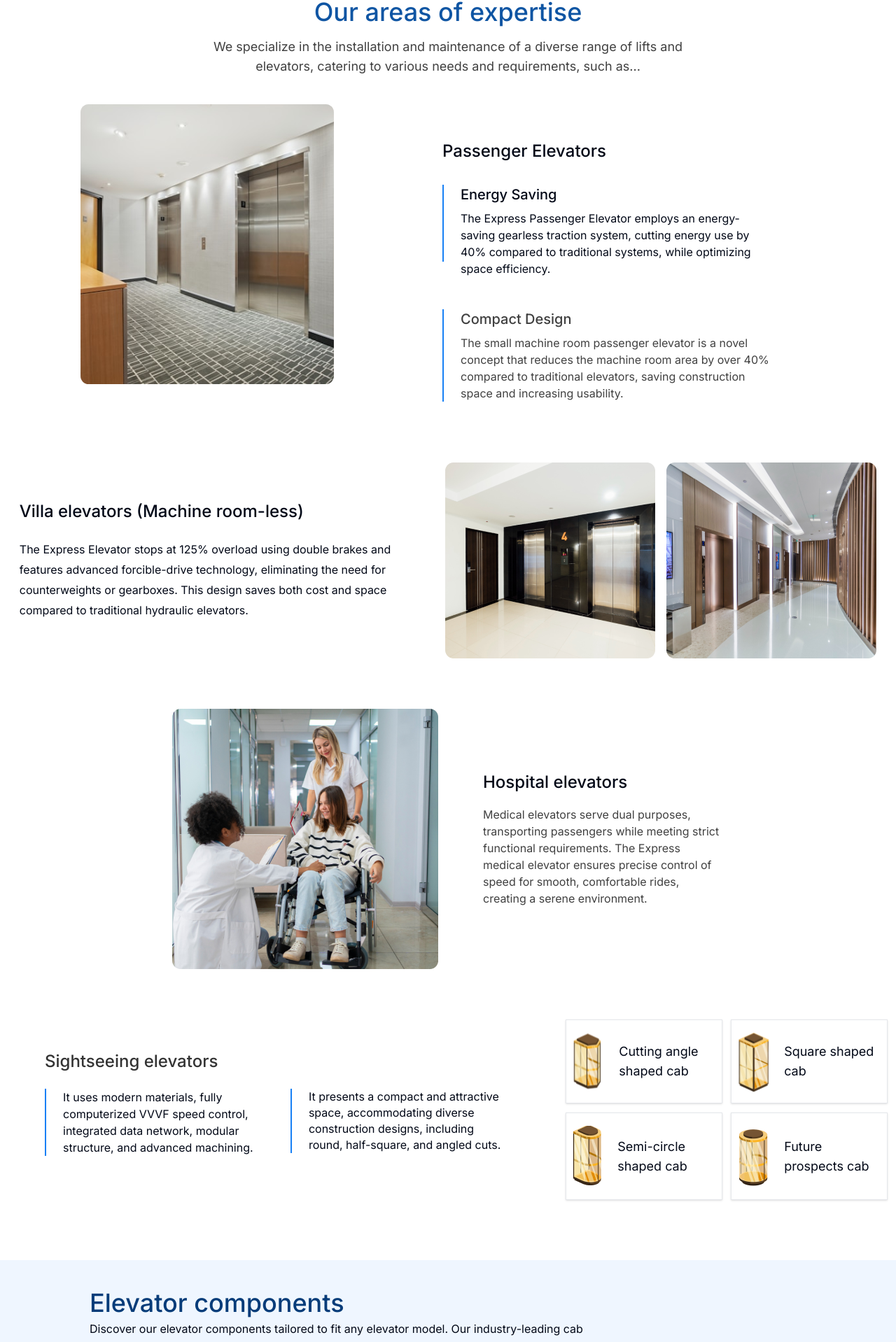
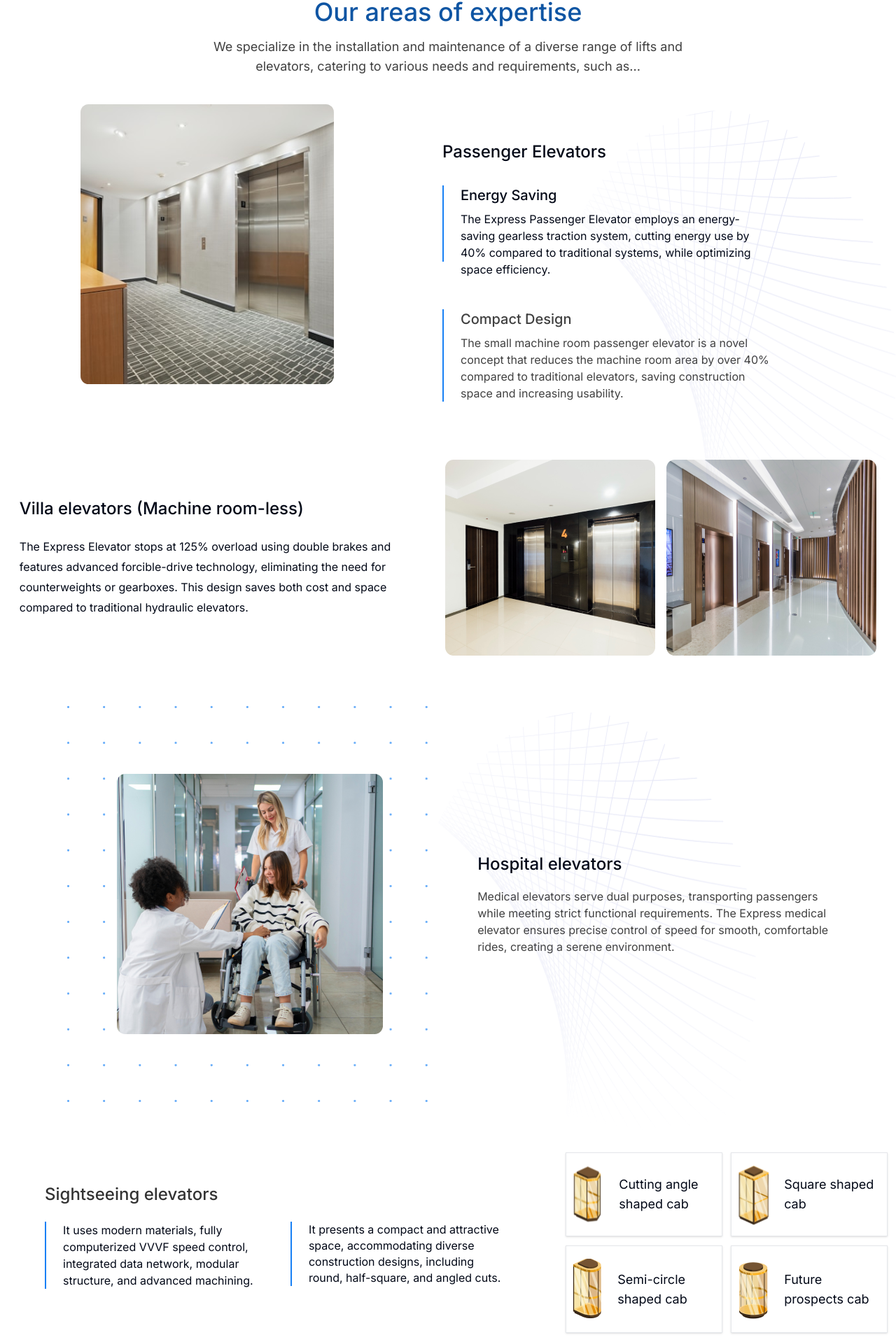
Before and after one commit to Rwinkah/express-elevator, a React (Vite) app: page / in a window 1280 px wide. Shown: the part 2026-3944 px from the top of the page at 70% size. Built offline with nearby package versions, Linux system fonts and the light colour scheme.

Commit message:
update image background

```diff
--- a/src/components/Expertise.tsx
+++ b/src/components/Expertise.tsx
@@ -6,13 +6,15 @@ import cutCab from '../assets/cutAngleCab.svg'
 import semiCab from '../assets/semiCircleCab.png'
 import futureCab from '../assets/futureCab.png'
 import squareCab from '../assets/squareShapedCab.svg'
+import meshBack from '../assets/mesh_baground.svg'
+import dotsBack from '../assets/bacground_dots.svg'
 
 // import grid from '../assets/grid.png'
 // import mesh from '../assets/mesh.png'
 export default function Expertise() {
     return(
         <section id="expertise-section" className="flex flex-col items-center h-[fit] bg-white">
-            <div id="expertise-headertext" className=" flex flex-col mt-[60px] lg:pl-[150px] lg:pr-[150px] items-center ">
+            <div id="expertise-headertext" className=" flex flex-col mt-[60px] lg:pl-[150px] lg:pr-[150px] items-center " >
                 <h2 className="text-expBlueDark lg:text-4xl text-2xl font-medium text-center mb-4">
                     Our areas of expertise
                 </h2>
@@ -49,16 +51,15 @@ export default function Expertise() {
                         </div>
 
                     </span>
-                    <span>
 
-                    </span>
                     </div>
+                    <img src={meshBack} className='z[-1] hidden xl:flex absolute right-0 2xl:right-[200px] w-[500px] h-[766px]' />
 
                 </div>
                 <div></div>
                 {/* <img className=' absolute z-0 w-[30rem] h-[30rem]' src={mesh} /> */}
             </div>
-            <div className=' flex lg:flex-row flex-col justify-around w-[80%] md:w-full pl-2 pr-2 mb-[4.5rem] 2xl:pl-[150px] 2xl:pr-[150px]'>
+            <div className=' flex lg:flex-row flex-col justify-around w-[80%] md:w-full pl-2 pr-2 mb-[4.5rem] 2xl:pl-[80px] 2xl:pr-[80px]'>
                 <div className='lg:w-[45%] flex flex-col justify-center'>
                     <h3 className='text-2xl mb-[1.5rem] font-medium'>Villa elevators (Machine room-less)</h3>
                     <p className=' leading-[20px] lg:leading-[29.05px] w-full mb-6 lg:mb-0 text-[12px] lg:text-base'>
@@ -72,9 +73,14 @@ export default function Expertise() {
                     <img className='flex w-full h-auto' src={expImg3} />
                 </div>
             </div>
-            <div className='flex  lg:flex-row gap-[4rem] flex-col-reverse  justify-evenly w-[85%] mb-[4.5rem] xl:pl-[150px] xl:pr-[150px]'>
+            <div className='flex  lg:flex-row gap-[4rem] flex-col-reverse  justify-evenly w-[85%] mb-[4.5rem] 2xl:pl-[80px] 2xl:pr-[80px]'>
                 {/* <img src={grid} className='z-0 absolute h-[10rem] w-[10rem]' /> */}
+                <div className=' bg-cover w-[566px] h-[566px] flex items-center justify-center' style={{backgroundImage: `url(${dotsBack})`}}>
+                {/* <img src={dotsBack} className=' absolute hidden  xl:flex w-[564] object-cover  h-[564px]' /> */}
+
                 <img className='lg:h-auto h-2/4'src={expImg4} />
+                </div>
+
                 <div className='flex justify-center flex-col xl:w-[50%]'>
                     <h3 className='text-2xl font-medium leading-[29px] mb-5'>Hospital elevators</h3>
                     <p className='leading-[24px] text-[#404040] 2xl:w-2/3'>
@@ -83,6 +89,8 @@ export default function Expertise() {
                      comfortable rides, creating a serene environment.
                     </p>
                 </div>
+                <img src={meshBack} className=' absolute hidden  xl:flex  right-[200px] w-[500px] h-[766px]' />
+
             </div>
 
             <div className='flex lg:flex-row flex-col box-border 2xl:pr-[150px] w-[100%] 2xl:pl-[150px] mb-[4.5rem] items-center lg:h-[272px]'>
```
